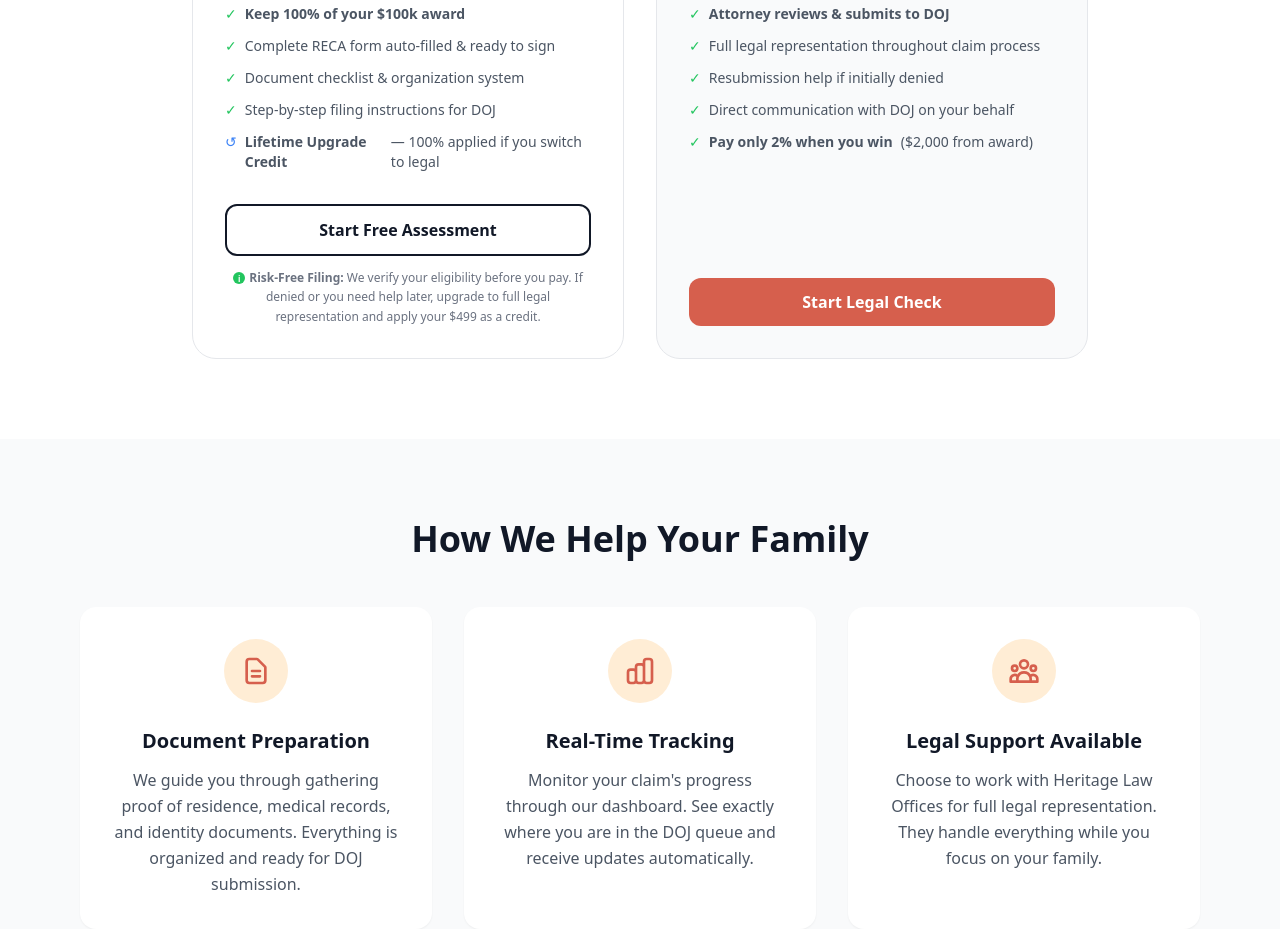
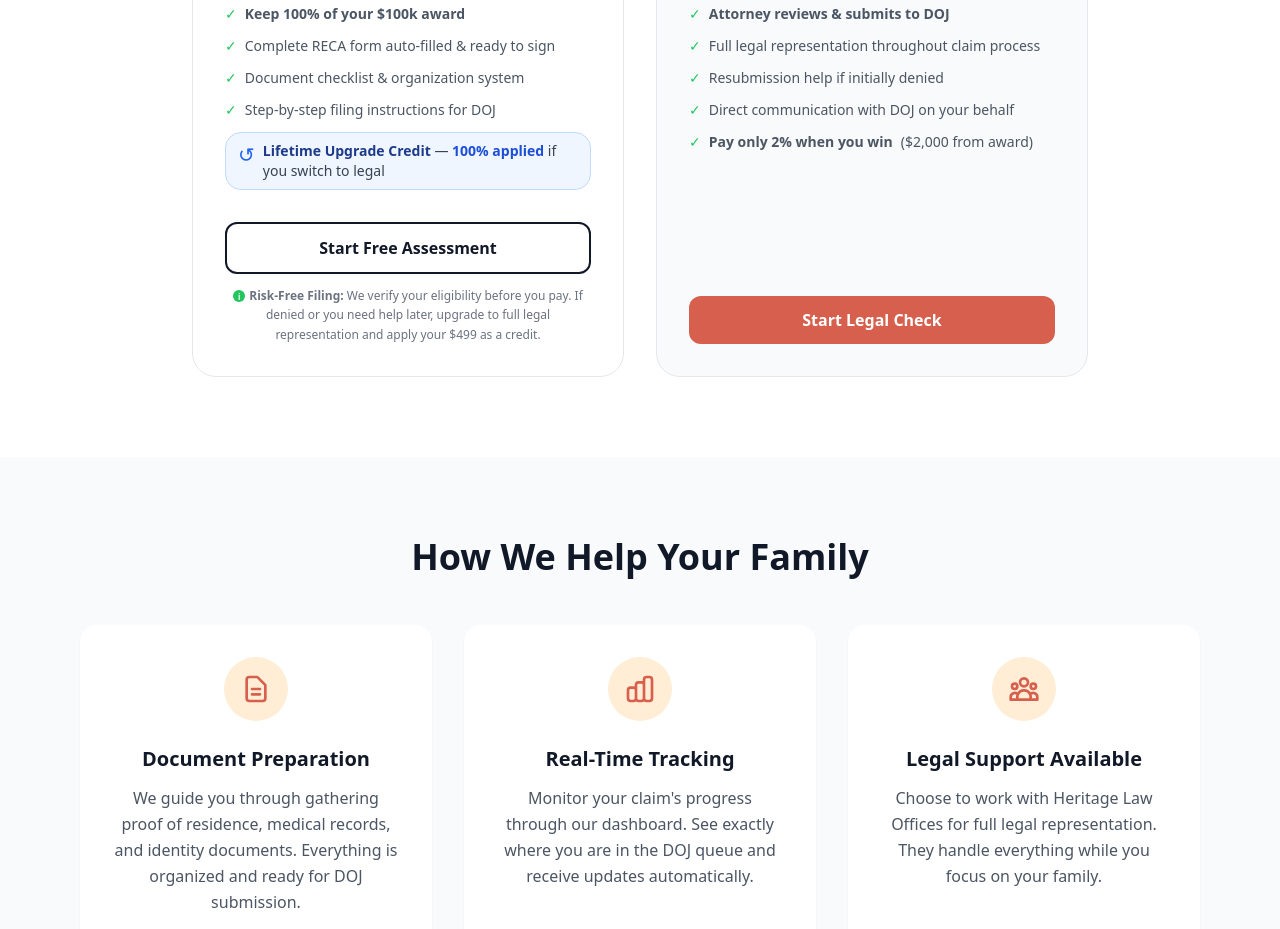
Before and after one commit to Vishai/RadiantClaims, a Next.js app: page / in a window 1280 px wide. Shown: the part 2800-3729 px from the top of the page. Built offline with nearby package versions, Linux system fonts and the light colour scheme; no server answers; the database is empty.

Commit message:
landing page polished

```diff
--- a/src/app/page.tsx
+++ b/src/app/page.tsx
@@ -228,10 +228,20 @@ export default function HomePage() {
                   <span className="text-green-500">✓</span> Step-by-step filing
                   instructions for DOJ
                 </li>
-                <li className="flex gap-2">
-                  <span className="text-blue-500">↺</span>{" "}
-                  <strong>Lifetime Upgrade Credit</strong> — 100% applied if you
-                  switch to legal
+                <li className="flex gap-2 rounded-lg border border-blue-200 bg-blue-50 px-3 py-2">
+                  <span className="text-xl text-blue-600">↺</span>
+                  <div>
+                    <strong className="text-blue-900">
+                      Lifetime Upgrade Credit
+                    </strong>
+                    <span className="text-gray-700">
+                      {" "}
+                      — <strong className="text-blue-700">
+                        100% applied
+                      </strong>{" "}
+                      if you switch to legal
+                    </span>
+                  </div>
                 </li>
               </ul>
               <Link href="/eligibility-check">
```
